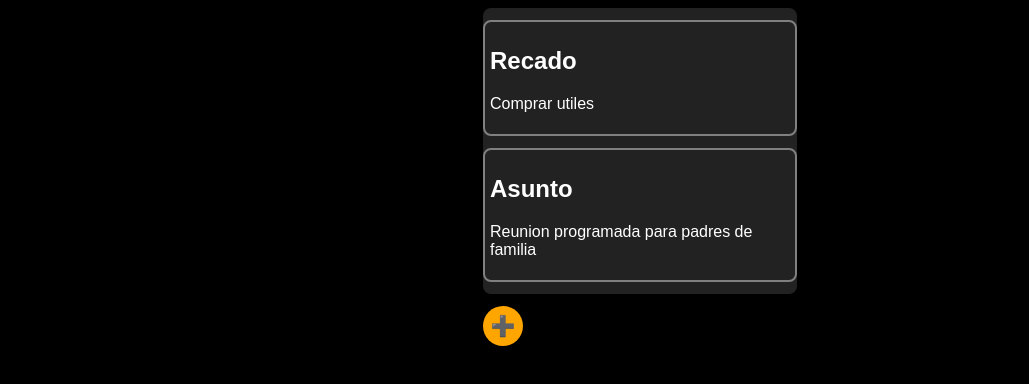
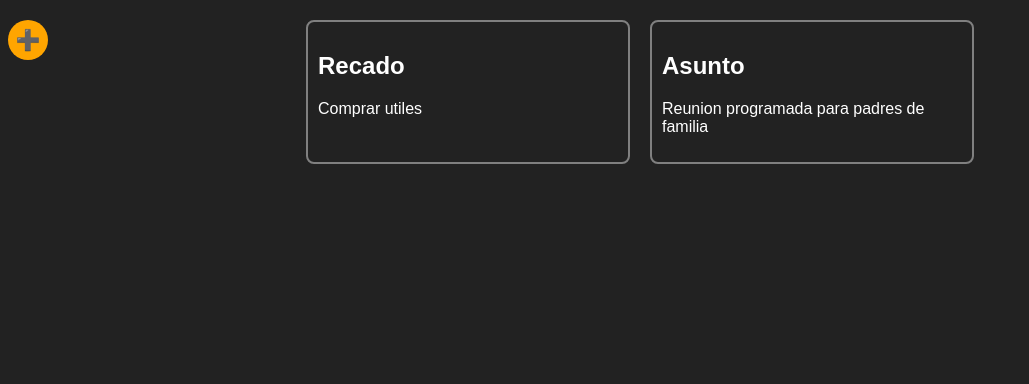
Before and after one commit to Luisfernandocalixto/crearNotas, a plain HTML site: page index.html in a window 1280 px wide. Shown: the whole page, without its empty margins (0-1029 px from the left). Drawn offline with Linux system fonts and the light colour scheme.

Commit message:
Agregando cambios index y estilos

```diff
--- a/css/estilos.css
+++ b/css/estilos.css
@@ -1,5 +1,5 @@
 body {
-    background-color: black;
+    background-color: #222222;
     color: #fff;
     font-family: Arial;
 
@@ -20,6 +20,7 @@ body {
     z-index: 1;
     overflow: auto;
     background-color: #222;
+    border: 2px solid #4f4f4f;
 }
 
 .contenido-modal {
@@ -73,11 +74,6 @@ body {
     float: right;
 }
 
-.contenedorNotas {
-    background: #222222;
-    border-radius: 8px;
-}
-
 .contenedorTexto {
     background: #222222;
     border-radius: 8px;
@@ -97,13 +93,26 @@ input {
     height: 100px;
 }
 
-.contenedorNotas div {
-    margin-top: 12px;
-    margin-bottom: 12px;
-    padding: 5px;
-    border-radius: 8px;
-    width: 300px;
-    border: 2px solid gray;
+.contenedorNotas {
+    width: 100%;
+    height: 100%;
+    display: flex;
+    flex-wrap: wrap;
+    gap: 20px;
+    justify-content: center;
+
+    div {
+        margin-top: 12px;
+        margin-bottom: 12px;
+        padding: 10px;
+        border-radius: 8px;
+        width: 300px;
+        border: 2px solid gray;
+    }
+}
+
+.containerButton {
+    position: fixed;
 }
 
 button {
@@ -118,6 +127,11 @@ button {
     border: none;
 }
 
+button:hover {
+    background-color: #d2d2d2;
+    cursor: pointer;
+}
+
 button:active {
     background-color: #d2d2d2;
 }
--- a/index.html
+++ b/index.html
@@ -26,7 +26,7 @@
 
                     </div>
                     <div class="contenedorBoton">
-                        <button type="submit" class="boton1">🔙</button>
+                        <button type="submit" class="boton1">✖</button>
                         <button type="submit" class="boton2">✔️</button>
                     </div>
 
@@ -53,7 +53,9 @@
 
         </div>
 
-        <button class="crear" id="abrirModal">➕</button>
+        <div class="containerButton">
+            <button class="crear" id="abrirModal">➕</button>
+        </div>
 
     </div>
 
```
